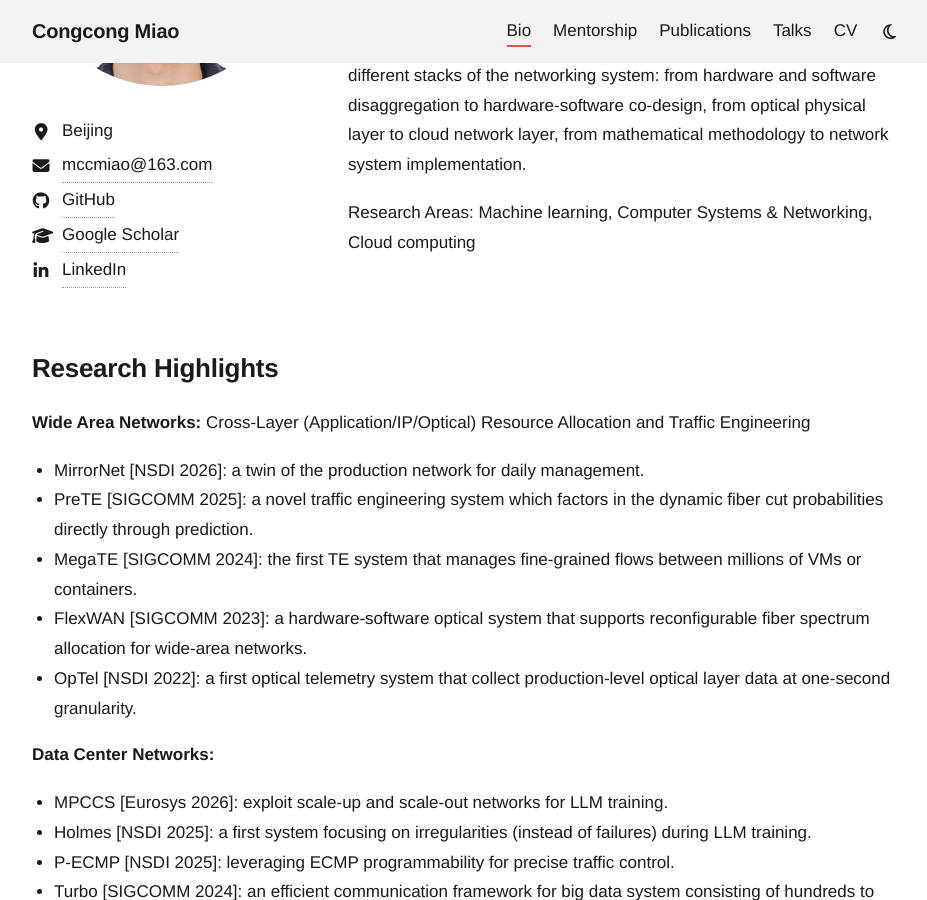
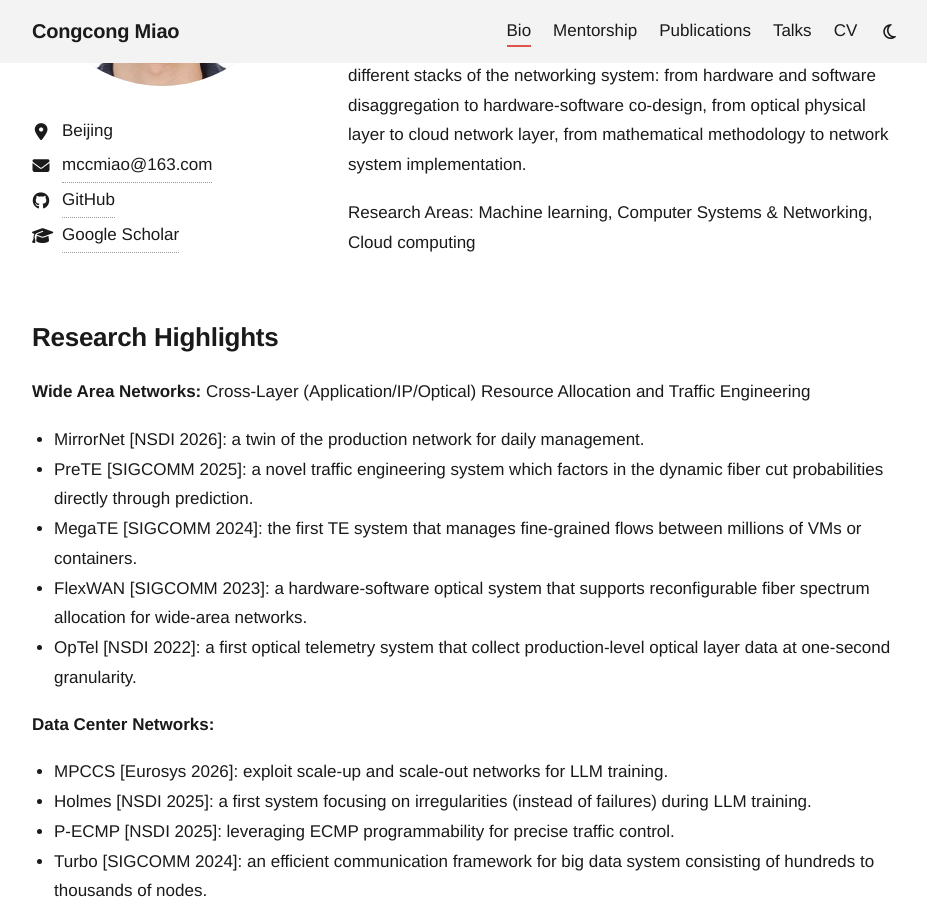
Before and after one commit to siruiZ02/siruiZ02.github.io, a Jekyll site: the page built from index.md, in a window 1280 px wide and 900 px high, scrolled down 309 px. Shown: the whole window, without its empty margins (174-1101 px from the left). Built offline with Jekyll 4.4.1, drawn with Linux system fonts in a browser that asks for light colours.

Commit message:
Remove LinkedIn entry from _config.yml
Removed LinkedIn link from the configuration.

```diff
--- a/_config.yml
+++ b/_config.yml
@@ -31,9 +31,7 @@ contact:
   - icon: fa-solid fa-graduation-cap
     text: Google Scholar
     url: https://scholar.google.com/citations?hl=zh-CN&user=MX4DXG0AAAAJ&view_op=list_works&sortby=pubdate
-  - icon: fa-brands fa-linkedin-in
-    text: LinkedIn
-    url: https://www.linkedin.com/in/congcong-miao-0a7979109/
+
 
 
 
```
